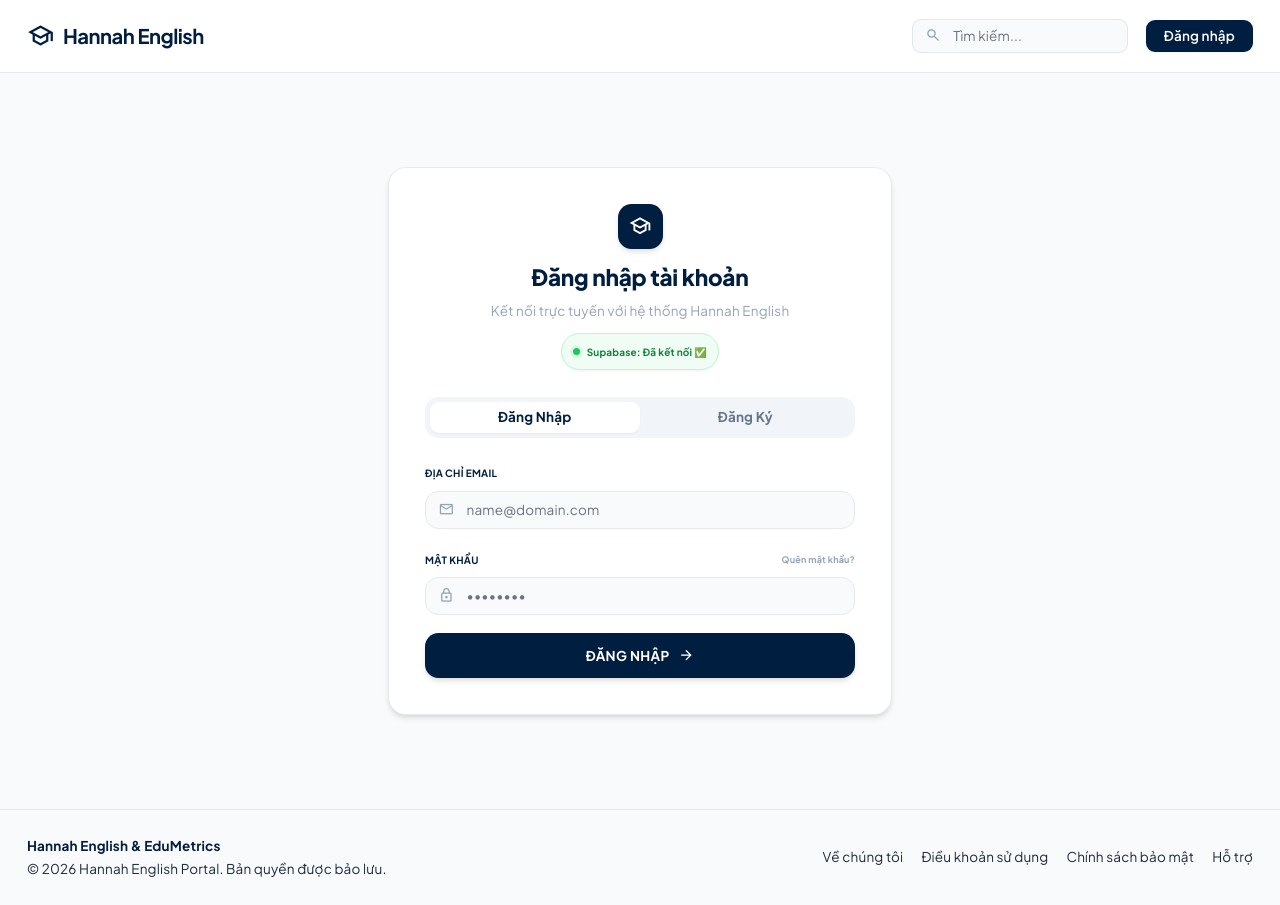
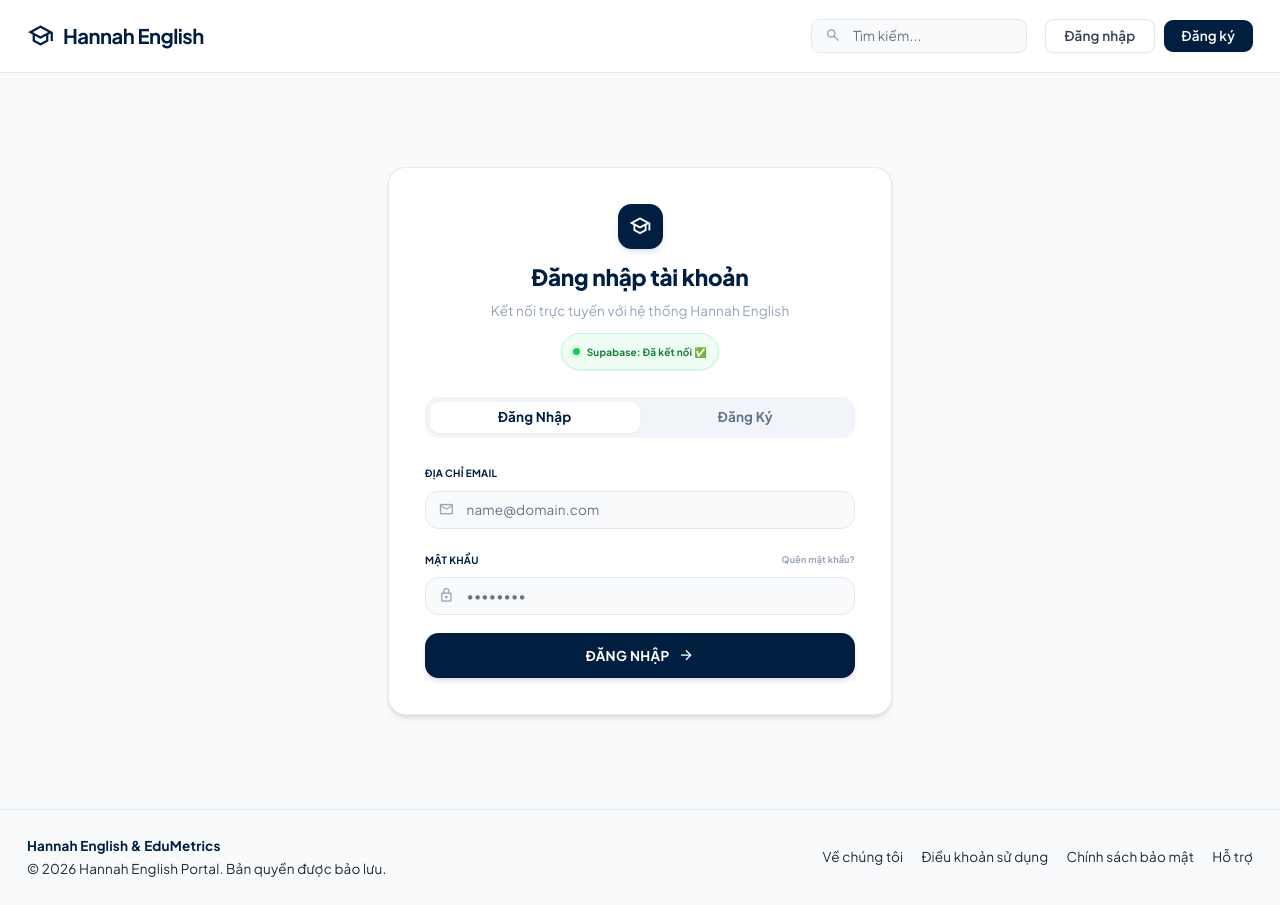
Before and after one commit to Gin2990/hannah-english, a React (Vite) app: page /auth in a window 1280 px wide. Built offline with nearby package versions, Linux system fonts and the light colour scheme; no server answers; the database is empty.

Commit message:
feat: split Auth button into separate login and signup buttons

```diff
--- a/src/components/Navbar.jsx
+++ b/src/components/Navbar.jsx
@@ -71,12 +71,29 @@
             <input class="pl-9 pr-4 py-1.5 bg-slate-50 border border-slate-200 rounded-lg focus:outline-none focus:border-primary text-xs w-48" placeholder="Tìm kiếm..." type="text"/>
           </div>
 
-          <button
-            onClick={handleAuthAction}
-            class="bg-primary text-white px-4 py-1.5 rounded-lg font-semibold text-xs hover:bg-primary-container transition-all active:scale-95 shadow-sm"
-          >
-            {user ? 'Đăng xuất' : 'Đăng nhập'}
-          </button>
+          {user ? (
+            <button
+              onClick={handleAuthAction}
+              class="bg-primary text-white px-4 py-1.5 rounded-lg font-semibold text-xs hover:bg-primary-container transition-all active:scale-95 shadow-sm"
+            >
+              Đăng xuất
+            </button>
+          ) : (
+            <div class="flex items-center gap-2">
+              <button
+                onClick={() => navigate('/auth?mode=signin')}
+                class="text-slate-700 border border-slate-200 bg-white hover:bg-slate-50 hover:text-primary px-4 py-1.5 rounded-lg font-semibold text-xs transition-all active:scale-95 shadow-sm"
+              >
+                Đăng nhập
+              </button>
+              <button
+                onClick={() => navigate('/auth?mode=signup')}
+                class="bg-primary text-white px-4 py-1.5 rounded-lg font-semibold text-xs hover:bg-primary-container transition-all active:scale-95 shadow-sm"
+              >
+                Đăng ký
+              </button>
+            </div>
+          )}
         </div>
       </div>
     </header>
--- a/src/pages/Auth.jsx
+++ b/src/pages/Auth.jsx
@@ -1,10 +1,17 @@
 import React, { useState, useEffect } from 'react';
-import { useNavigate, Link } from 'react-router-dom';
+import { useNavigate, Link, useLocation } from 'react-router-dom';
 import { supabase } from '../supabase';
 import { useAuth } from '../context/AuthContext';
 
 const Auth = () => {
-  const [mode, setMode] = useState('signin'); // 'signin' or 'signup'
+  const navigate = useNavigate();
+  const location = useLocation();
+  const { session } = useAuth();
+
+  const queryParams = new URLSearchParams(location.search);
+  const initialMode = queryParams.get('mode') === 'signup' ? 'signup' : 'signin';
+
+  const [mode, setMode] = useState(initialMode); // 'signin' or 'signup'
   const [email, setEmail] = useState('');
   const [password, setPassword] = useState('');
   const [fullName, setFullName] = useState('');
@@ -15,8 +22,16 @@
   const [dbStatus, setDbStatus] = useState('checking'); // 'checking', 'connected', 'connected_missing_tables', 'error', 'unconfigured'
   const [dbError, setDbError] = useState('');
 
-  const { session } = useAuth();
-  const navigate = useNavigate();
+  // Tự động chuyển mode khi đường dẫn thay đổi
+  useEffect(() => {
+    const params = new URLSearchParams(location.search);
+    const modeParam = params.get('mode');
+    if (modeParam === 'signup') {
+      setMode('signup');
+    } else if (modeParam === 'signin') {
+      setMode('signin');
+    }
+  }, [location.search]);
 
   // Kiểm tra kết nối trực tiếp đến database khi mở trang đăng nhập
   useEffect(() => {
```
